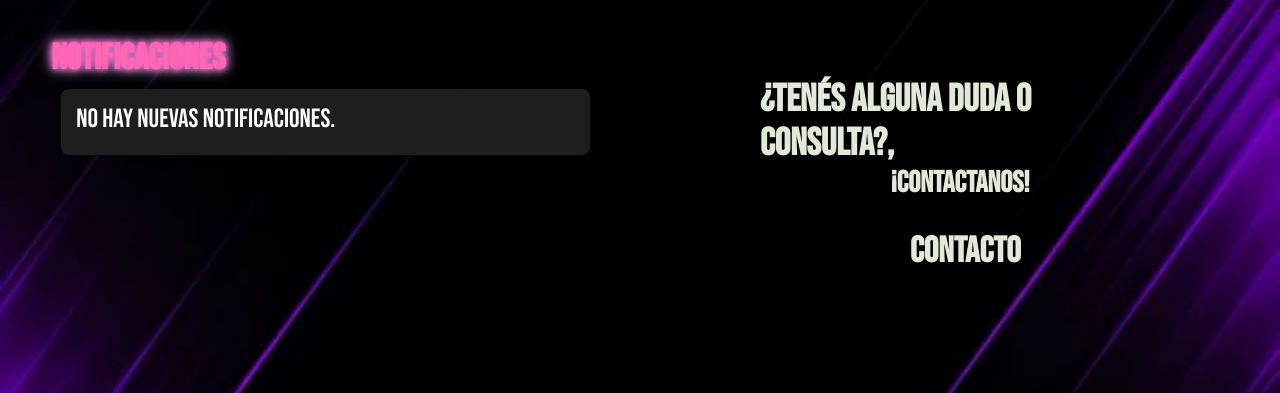
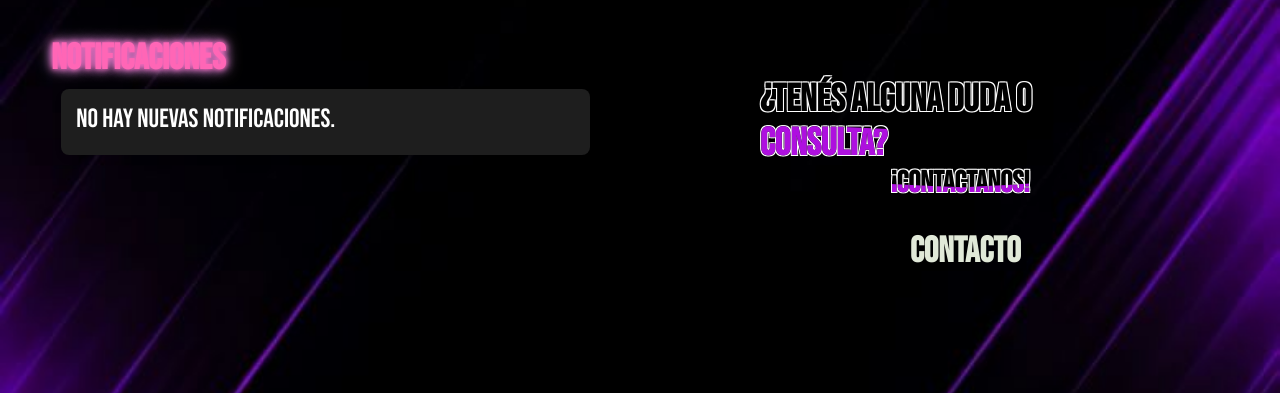
Before and after one commit to xKensho47/CProyectoMS, a PHP site: page /notificaciones.php in a window 1280 px wide. Shown: the part 98-491 px from the top of the page. Run offline with PHP 8.4, Linux system fonts and the light colour scheme; a user stored in the database is signed in; data comes from the database, SQL or seed files in the repository; data that the repository does not hold is empty.

Commit message:
efecto en notificaciones

```diff
--- a/css/estilos.css
+++ b/css/estilos.css
@@ -2511,6 +2511,26 @@ tbody {
     align-items: center;
 
 }
+
+.border {
+    color: black;
+    text-shadow: -1px -1px 0 white, 1px -1px 0 white, -1px 1px 0 white, 1px 1px 0 white;
+}
+
+.wave {
+    color: #ae10df; /* Cambiado a violeta más oscuro */
+    animation: shift 3s ease-in-out infinite;
+}
+
+@keyframes shift {
+    0%,
+    100% {
+        clip-path: polygon(0% 47%, 10% 48%, 33% 54%, 54% 60%, 70% 61%, 84% 59%, 100% 52%, 100% 100%, 0% 100%);
+    }
+    50% {
+        clip-path: polygon(0% 60%, 15% 65%, 34% 66%, 51% 62%, 67% 50%, 84% 45%, 100% 46%, 100% 100%, 0% 100%);
+    }
+}
 .botones-solicitud{
 
 }
@@ -2619,3 +2639,29 @@ tbody {
     color: #a637b4;
 
 }
+
+
+.element {
+    font-size: 8vmin;
+    position: absolute;
+}
+.border {
+    color: rgb(207, 16, 16);
+    text-shadow:
+       -1px -1px 0 white,
+       1px -1px 0 white,
+       -1px 1px 0 white,
+       1px 1px 0 white;
+}
+.wave {
+    color: white;
+    animation: shift 3s ease-in-out infinite;
+}
+@keyframes shift {
+    0%, 100% {
+        clip-path: polygon(0% 47%, 10% 48%, 33% 54%, 54% 60%, 70% 61%, 84% 59%, 100% 52%, 100% 100%, 0% 100%);
+    }
+    50% {
+        clip-path: polygon(0% 60%, 15% 65%, 34% 66%, 51% 62%, 67% 50%, 84% 45%, 100% 46%, 100% 100%, 0% 100%);
+    }
+}
--- a/notificaciones.php
+++ b/notificaciones.php
@@ -16,6 +16,19 @@ session_start(); ?>
     <link rel="icon" type="image/png" sizes="16x16" href="./images/favicon/favicon-16x16.png">
     <link rel="manifest" href="./images/favicon/site.webmanifest">
     <title>Notificaciones</title>
+
+    <style>
+.border {
+    color: black;
+    text-shadow: -1px -1px 0 white, 1px -1px 0 white, -1px 1px 0 white, 1px 1px 0 white;
+}
+
+.wave {
+    color: #ae10df; /* Cambiado a violeta más oscuro */
+    animation: shift 3s ease-in-out infinite;
+}
+
+    </style>
 </head>
 
 <body>
@@ -91,19 +104,17 @@ session_start(); ?>
                                 echo '<input type="hidden" name="tipo_mensaje" value="' . $mensaje . '">';
                                 echo '<input type="hidden" name="id_peli" value="' . $peli . '">';
                                 echo '<input type="hidden" name="fecha" value="' . $fecha . '">';
-                                echo'<input type="hidden" name="accion" value="eliminar">';
+                                echo '<input type="hidden" name="accion" value="eliminar">';
                                 echo '<button type="submit" class="cerrar-notificacion eliminar">x</button>';
                                 echo '</form>';
                                 echo '</div>';
                             }
-
-
                         }
                     }
 
                     if ($consulta_peli_nueva->num_rows > 0) {
                         $hayResultados = true; // Se encontraron resultados
-                        $hayNotificacion= false;
+                        $hayNotificacion = false;
                         while ($fila = $consulta_peli_nueva->fetch_assoc()) {
                             echo '<div class="notificacion">';
                             echo '<p class="mensaje">¡Nueva película: "' . $fila["titulo"] . '" añadida a la categoría de ' . $fila["nombres_generos"] . '!</p>';
@@ -124,8 +135,14 @@ session_start(); ?>
             </aside>
             <aside class="contact">
                 <div class="contacto">
-                    <h2>¿Tenés alguna duda o consulta?,</h2>
-                    <h3> ¡Contactanos!</h3>
+                    <div style="position: relative; display: inline-block;">
+                        <h2 class="border">¿Tenés alguna duda o consulta?</h2>
+                        <h2 class="wave" style="position: absolute; top: 0; left: 0;">¿Tenés alguna duda o consulta?</h2>
+                    </div>
+                    <div style="position: relative; display: inline-block;">
+                        <h3 class="border">¡Contactanos!</h3>
+                        <h3 class="wave" style="position: absolute; top: 0; left: 0;">¡Contactanos!</h3>
+                    </div>
                     <a href="contacto.php">Contacto</a>
                 </div>
             </aside>
@@ -147,14 +164,10 @@ session_start(); ?>
                 window.location.href = 'detalle_peli.php?id_peli=' + idPeli;
             });
         });
-
-
-
-
     </script>
 
 
-<?php include('footer.php'); ?>
+    <?php include('footer.php'); ?>
 </body>
 
 </html>
```
